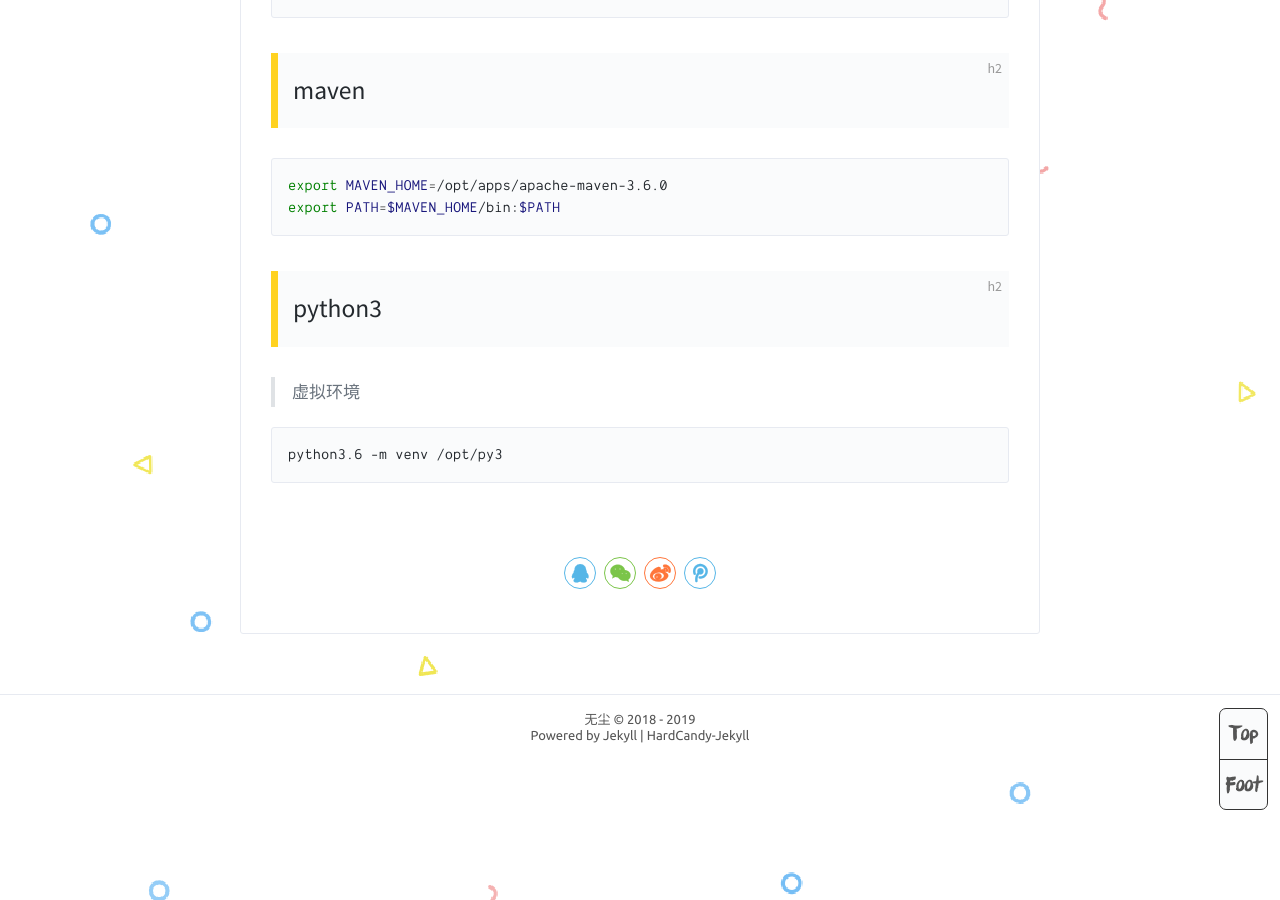
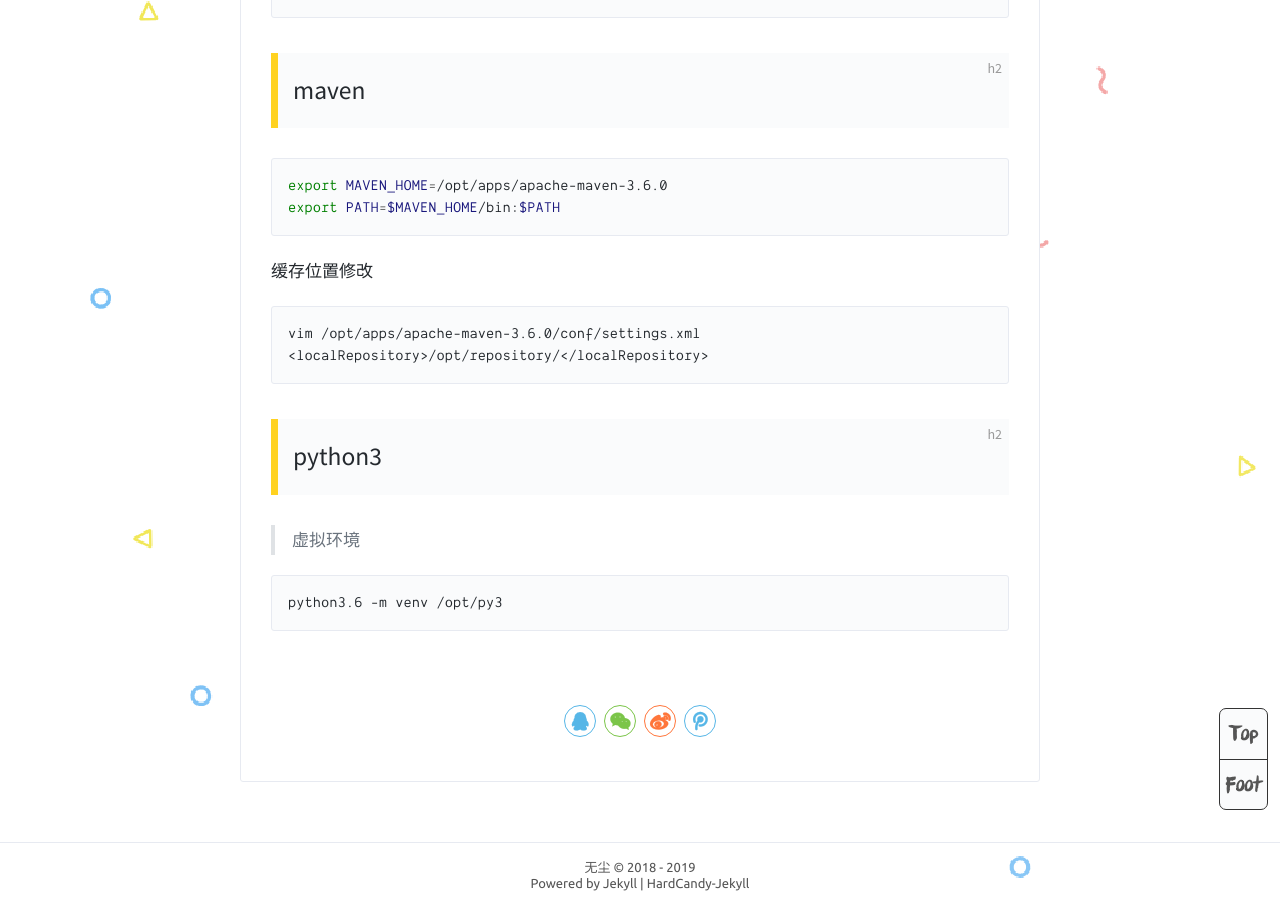
Before and after one commit to WuChenLinux/yw, a Jekyll site: the page built from _posts/2019-08-09-profile.md, in a window 1280 px wide and 900 px high, scrolled down 1883 px. Built offline with Jekyll 4.4.1, drawn with Linux system fonts in a browser that asks for light colours; comment, search, counter and statistics services are not loaded.

Commit message:
Update 2019-08-09-profile.md

````diff
--- a/_posts/2019-08-09-profile.md
+++ b/_posts/2019-08-09-profile.md
@@ -59,6 +59,11 @@ export JENKINS_HOME
 export MAVEN_HOME=/opt/apps/apache-maven-3.6.0
 export PATH=$MAVEN_HOME/bin:$PATH
 ```
+缓存位置修改
+```shell
+vim /opt/apps/apache-maven-3.6.0/conf/settings.xml
+<localRepository>/opt/repository/</localRepository>
+```
 
 ## python3
 
````
